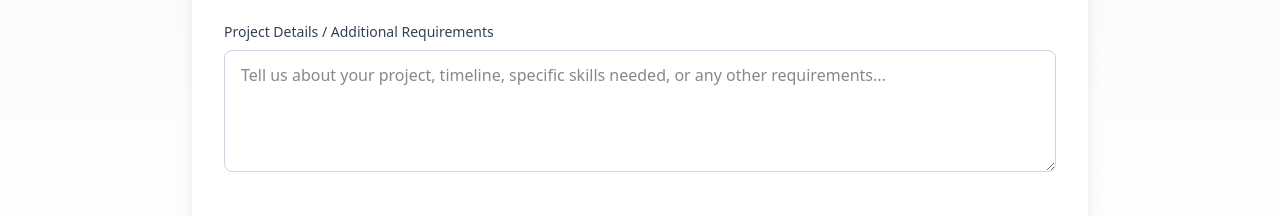
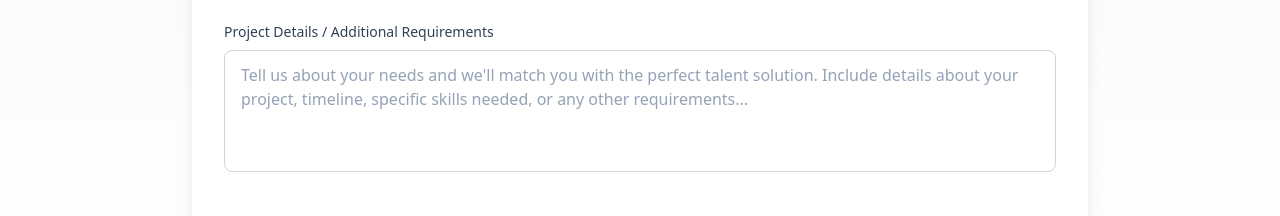
Before and after one commit to teerath24/virtuogrowth, a React (Vite) app: page / in a window 1280 px wide. Both pictures are taken after a click on the button "Hire Talent". Shown: the part 584-800 px from the top of the page. Built offline with nearby package versions, Linux system fonts and the light colour scheme.

Commit message:
placeholders visible in light and dark mode

```diff
--- a/src/pages/Contact.jsx
+++ b/src/pages/Contact.jsx
@@ -66,10 +66,10 @@ const Contact = () => {
   const [toast, setToast] = useState(null);
   const [isHovered, setIsHovered] = useState(false);
 
-  // EmailJS Configuration - Replace with your actual credentials
-  const EMAILJS_SERVICE_ID = "YOUR_SERVICE_ID"; // Replace with your EmailJS service ID
-  const EMAILJS_TEMPLATE_ID = "YOUR_TEMPLATE_ID"; // Replace with your EmailJS template ID
-  const EMAILJS_PUBLIC_KEY = "YOUR_PUBLIC_KEY"; // Replace with your EmailJS public key
+  // EmailJS Configuration
+  const EMAILJS_SERVICE_ID = "service_uppgg2j";
+  const EMAILJS_TEMPLATE_ID = "template_kfonuxg";
+  const EMAILJS_PUBLIC_KEY = "1_WK7wG-r7N-xLeCE";
 
   // Price mapping for calculations
   const priceMap = {
@@ -197,7 +197,7 @@ const Contact = () => {
         EMAILJS_SERVICE_ID,
         EMAILJS_TEMPLATE_ID,
         templateParams,
-        EMAILJS_PUBLIC_KEY
+        EMAILJS_PUBLIC_KEY,
       );
 
       // Show success message
@@ -505,8 +505,8 @@ const Contact = () => {
                 rows={4}
                 value={formData.message}
                 onChange={handleInputChange}
-                className="w-full px-4 py-3 rounded-lg border border-slate-300 dark:border-slate-700 bg-white dark:bg-slate-800 text-slate-900 dark:text-white focus:ring-2 focus:ring-[#004F7F] dark:focus:ring-[#ECC600] focus:border-transparent transition-colors"
-                placeholder="Tell us about your project, timeline, specific skills needed, or any other requirements..."
+                placeholder="Tell us about your needs and we'll match you with the perfect talent solution. Include details about your project, timeline, specific skills needed, or any other requirements..."
+                className="w-full px-4 py-3 rounded-lg border border-slate-300 dark:border-slate-700 bg-white dark:bg-slate-800 text-slate-900 dark:text-white placeholder:text-slate-400 dark:placeholder:text-slate-500 focus:ring-2 focus:ring-[#004F7F] dark:focus:ring-[#ECC600] focus:border-transparent transition-colors resize-none"
               />
             </div>
 
```
